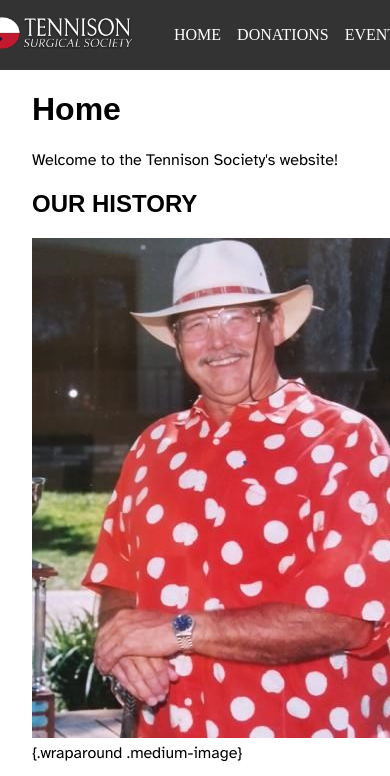
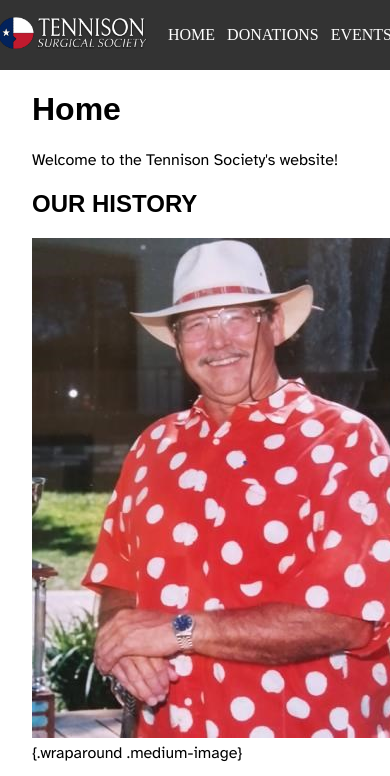
Before and after one commit to rosematcha/tennison, an Eleventy site: page src/index.md in a window 390 px wide. Shown: the top 776 px of the page. Built offline with nearby package versions, Linux system fonts and the light colour scheme; Eleventy itself is replaced by a stand-in of ours; files that its build step writes are made by us from their sources; a web font is replaced by a local one; what markdown-it-attrs would draw is missing.

Commit message:
Update header and add image optimization

```diff
--- a/src/_includes/header.njk
+++ b/src/_includes/header.njk
@@ -1,10 +1,10 @@
 <header class="navbar">
-    <div class="logo">
+    <a href="/" class="logo">
         <picture>
             <source srcset="/assets/logo.webp" type="image/webp">
             <img src="/assets/logo.png" alt="Site Logo">
         </picture>
-    </div>
+    </a>
     <nav>
         <ul>
             {% for page in collections.nav | sort(attribute="data.order") %}
--- a/src/css/style.css
+++ b/src/css/style.css
@@ -20,15 +20,19 @@
     transition: width 0.1s ease-in-out;
 }
 
-@media (max-width: 767px) {
+@media (max-width: 599px) {
     .logo, .logo > picture, .logo > picture > img, .logo > picture > source {
         width: 150px;
     }
     li:first-child a#navbar-member {
         margin-left: 0;
+        padding-left: 8px;
     }
     #navbar-member {
-        margin-left: 0.5em;
+        margin-left: 12px !important;
+    }
+    ul{
+        padding: 0px;
     }
 }
 
```
Also changed, not shown: netlify.toml.
